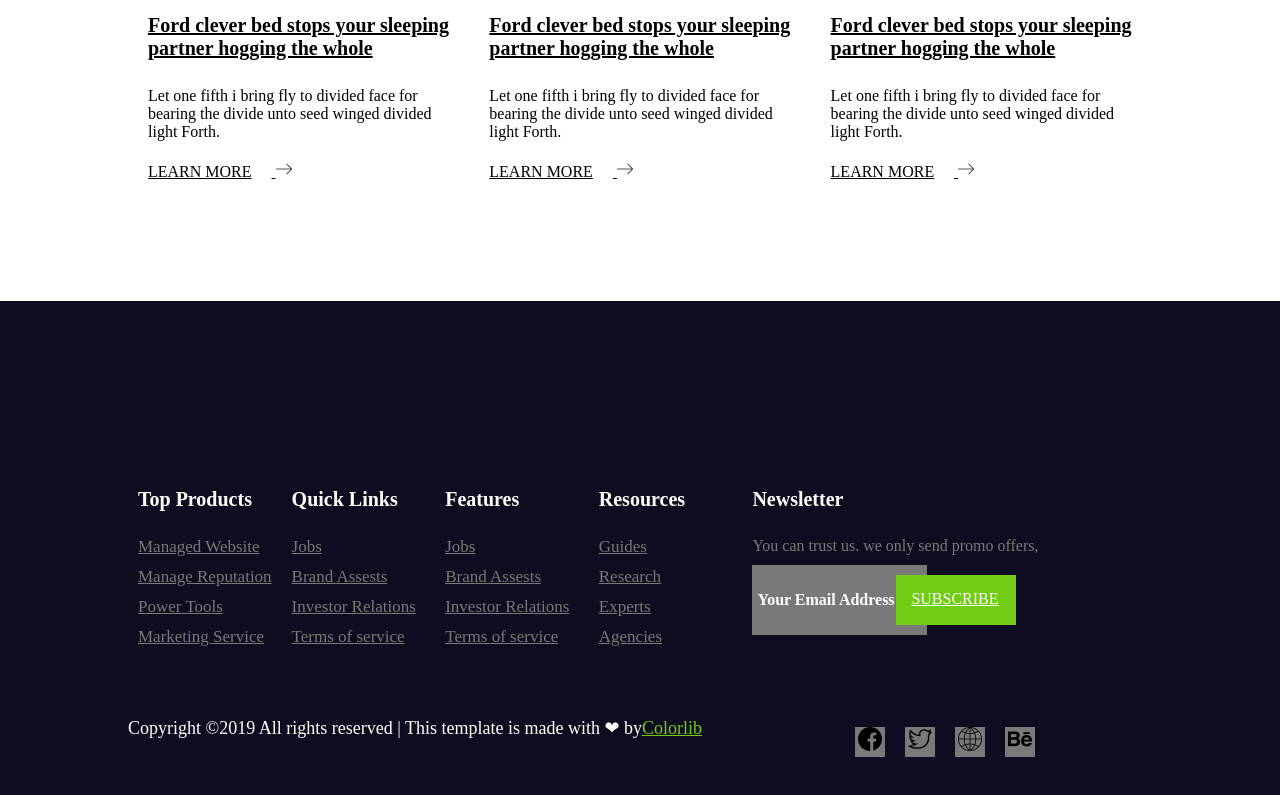
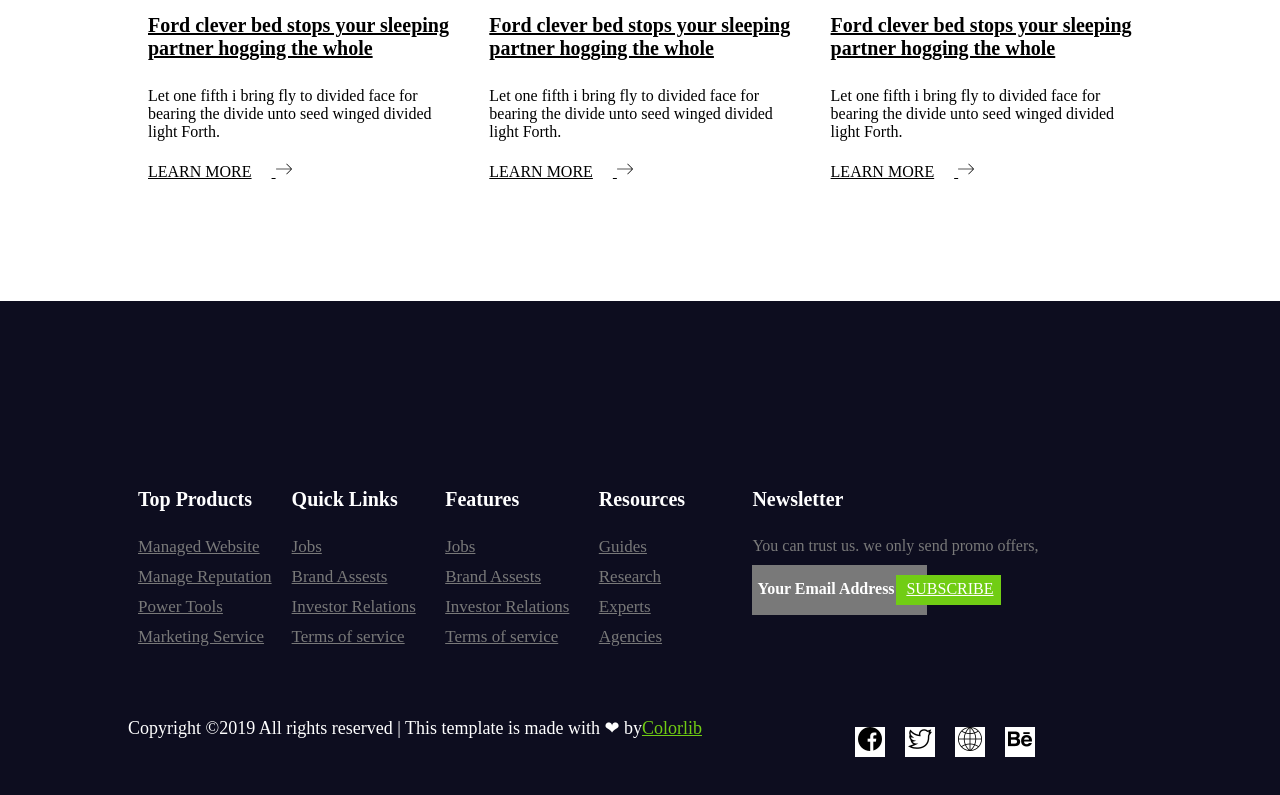
Before and after one commit to AbhishekKurmi14/web-Eiser-ecommerce, a plain HTML site: page index.html in a window 1280 px wide. Shown: the part 5386-6181 px from the top of the page. Drawn offline with Linux system fonts and the light colour scheme.

Commit message:
footer change

```diff
--- a/css/style.css
+++ b/css/style.css
@@ -499,18 +499,18 @@ p {
 .container_22 {
     background-color: #797979;
     width: 175px;
-    padding: 26px 5px;
+    padding: 15px 5px;
     float: left;
-    height: 70px;
+    height: 50px;
 }
 
 .container_21 {
     float: left;
     background-color: #71cd14;
-    padding: 15px;
+    padding: 5px 10px;
     display: inline-block;
-    width: 120px;
-    height: 50px;
+    width: 105px;
+    height: 30px;
     position: absolute;
     left: 144px;
     top: 20px
@@ -556,7 +556,7 @@ p {
 }
 
 .footer_7 {
-    background-color: #797979;
+    background-color: white;
     height: 100%;
     width: 100%;
 }
```
